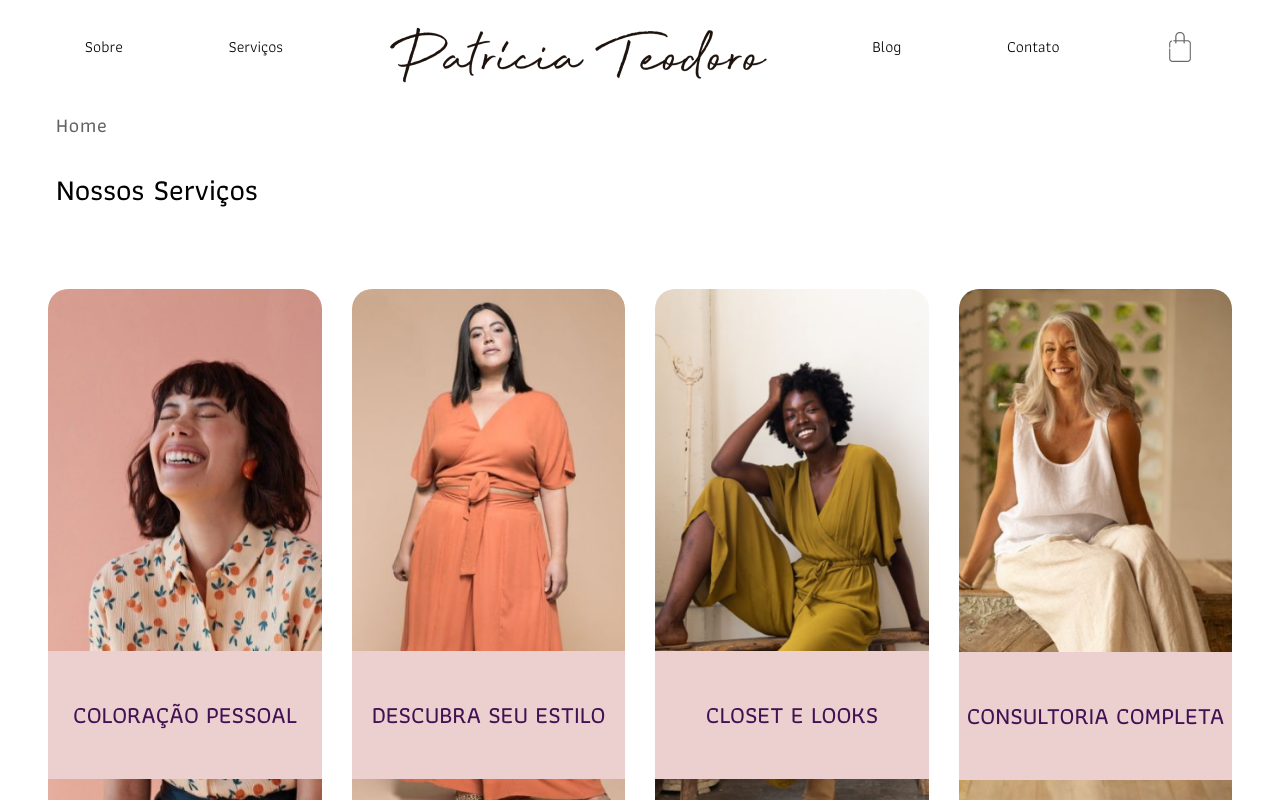
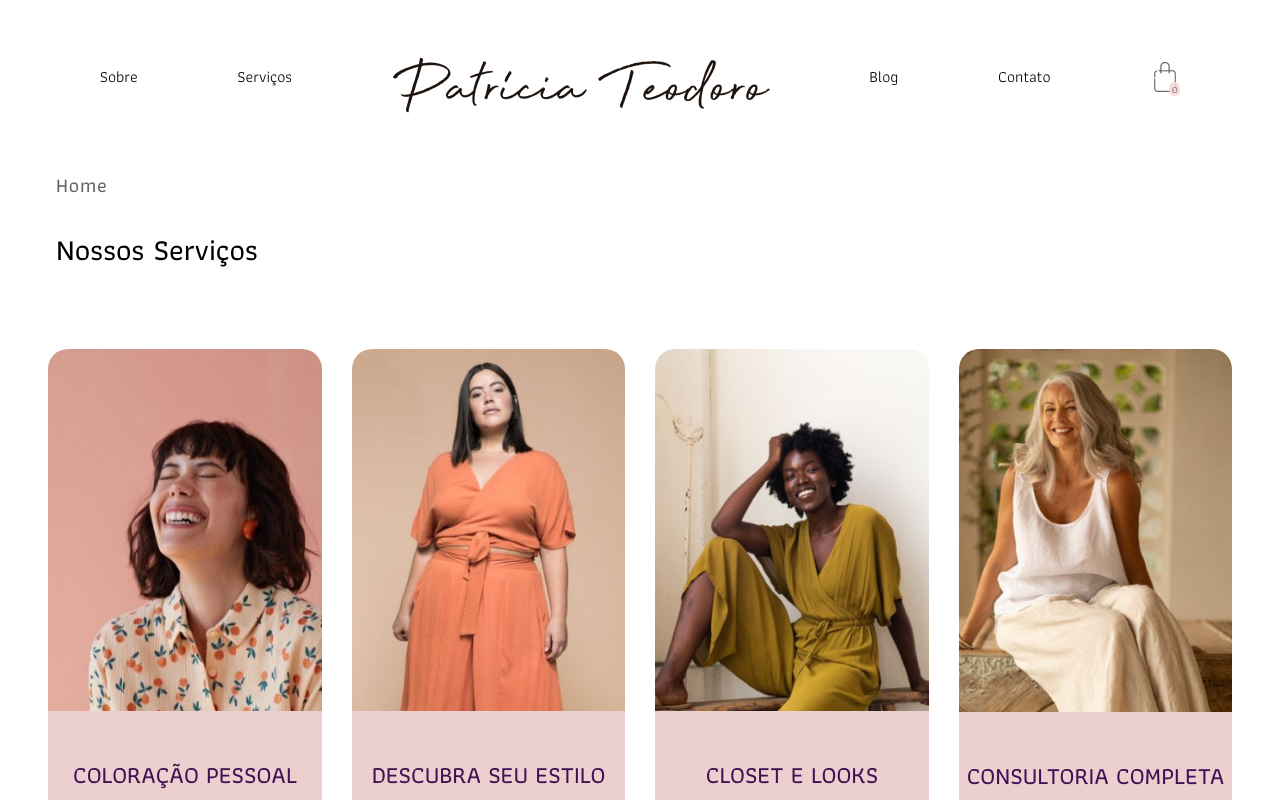
Before and after one commit to Juvido/patricia-teodoro, a React (Vite) app: page / in a window 1280 px wide. Shown: the top 800 px of the page. Built offline with nearby package versions, Linux system fonts and the light colour scheme.

Commit message:
shopping cart

```diff
--- a/src/App.jsx
+++ b/src/App.jsx
@@ -1,25 +1,42 @@
+import { useState } from "react";
 import { Route, Routes } from "react-router-dom";
 import { Error } from "./pages/Error";
 import { Home } from "./pages/Home";
 import { Navbar } from "../src/components/Navbar";
 import { ServiceDetails } from "./pages/ServiceDetails";
-import { Cart } from "./pages/Cart";
+import { FinishShop } from "./pages/FinishShop";
 import { Footer } from "./components/Footer";
 
 function App() {
+  const [cartCount, setCartCount] = useState(0);
+
+  const updateCartCount = (count) => {
+    setCartCount(count);
+  };
   return (
     <>
-
-      <Navbar />
-        <Routes>
-          <Route path="/" element={<Home />} />
-          <Route path="/coloracao" element={<ServiceDetails id={1}/>} />
-          <Route path="/descubra" element={<ServiceDetails id={2}/>} />
-          <Route path="/closet" element={<ServiceDetails id={3}/>} />
-          <Route path="/consultoria-completa" element={<ServiceDetails id={4}/>} />
-          <Route path="/cart" element={<Cart />} />
-          <Route path="*" element={<Error />} />
-        </Routes>
+      <Navbar cartCount={cartCount} />
+      <Routes>
+        <Route path="/" element={<Home />} />
+        <Route
+          path="/coloracao"
+          element={<ServiceDetails id={1} updateCartCount={updateCartCount} />}
+        />
+        <Route
+          path="/descubra"
+          element={<ServiceDetails id={2} updateCartCount={updateCartCount} />}
+        />
+        <Route
+          path="/closet"
+          element={<ServiceDetails id={3} updateCartCount={updateCartCount} />}
+        />
+        <Route
+          path="/consultoria-completa"
+          element={<ServiceDetails id={4} updateCartCount={updateCartCount} />}
+        />
+        <Route path="/finalizar" element={<FinishShop />} />
+        <Route path="*" element={<Error />} />
+      </Routes>
       <Footer />
     </>
   );
--- a/src/components/Navbar/index.jsx
+++ b/src/components/Navbar/index.jsx
@@ -1,21 +1,24 @@
 import Logo from "../../assets/images/logo.png"
 import Bag from "../../assets/images/bag.png"
 import { Link  } from "react-router-dom";
+import style from "./style.module.css"
 
 
-
-export function Navbar() {
+export function Navbar({cartCount}) {
     return (
     <>
-      <div className="mx-auto flex items-center justify-around  lg:px-8 quad-background h-auto">
+      <div className={style.navbar}>
       <Link to="/">
         <a> Sobre </a>
       </Link>
         <a> Serviços </a>
-        <img src={Logo} alt="Patricia Teodoro" />
+        <img src={Logo} alt="Patricia Teodoro" className={style.logo}/>
         <a> Blog </a>
         <a> Contato </a>
+        <div className={style.bagIcon}>
         <img src={Bag} alt="bag" />
+        <span className={style.shopCount}>{cartCount}</span>
+        </div>
       </div>
     </>
   );
--- /dev/null
+++ b/src/components/Navbar/style.module.css
@@ -0,0 +1,31 @@
+.navbar {
+  display: flex;
+  justify-content: space-evenly;
+  height: 153px;
+  align-items: center;
+}
+
+.bagIcon {
+    position: relative;
+    display: inline-block;
+}
+
+.shopCount {
+  width: 11px;
+  height: 14px;
+  color: #98758e;
+  background: rgba(247, 218, 213, 0.9);
+  text-align: center;
+  font-weight: 500;
+  font-size: 10px;
+  line-height: 16px;
+  position: absolute;
+  top: 20px;
+  right: 0px;
+  border-radius: 10px;
+}
+
+.logo {
+    width: 378px;
+    height: 93px;
+  }
--- a/src/pages/Cart/index.jsx
+++ b/src/pages/FinishShop/index.jsx
@@ -1,7 +1,7 @@
 import { Link } from "react-router-dom";
 import style from "./style.module.css";
 
-export function Cart() {
+export function FinishShop() {
   return (
     <div className={style.mainCart}>
       <a className={style.path}>
--- a/src/pages/ServiceDetails/index.jsx
+++ b/src/pages/ServiceDetails/index.jsx
@@ -7,11 +7,18 @@ import { servicesOptions } from "./data";
 
 export function ServiceDetails({ id }) {
   const option = servicesOptions.find((option) => option.id === id);
+  const [showPopup, setShowPopup] = useState(false);
+  const [numberShop, setnumberShop] = useState(0);
+  const [shoppingList, setShoppingList] = useState([]);
 
-  const [showPopup, setShowPopup] = useState(false);
+  const handleClick = () => {
+    setShowPopup(true);
 
-  const handleBuyClick = () => {
-    setShowPopup(true);
+    setnumberShop(numberShop + 1);
+
+    const newShop = { id: `{option?.id}`, nome: `{option?.title}` };
+    setShoppingList([...shoppingList, newShop]);
+    updateCartCount(numberShop + 1);
   };
   return (
     <>
@@ -34,7 +41,7 @@ export function ServiceDetails({ id }) {
               <p className={style.value}>{option?.price}</p>
             </div>
 
-            <button className={style.button} onClick={handleBuyClick}>
+            <button className={style.button} onClick={handleClick}>
               Comprar
             </button>
           </div>
@@ -68,7 +75,7 @@ export function ServiceDetails({ id }) {
                       Seguir comprando
                     </button>
                   </Link>
-                  <Link to="/cart">
+                  <Link to="/finalizar">
                     <button className={style.popupButtonsFinish}>
                       Finalizar compra
                     </button>
```
Also changed, not shown: src/pages/FinishShop/style.module.css (renamed from src/pages/Cart/style.module.css).
